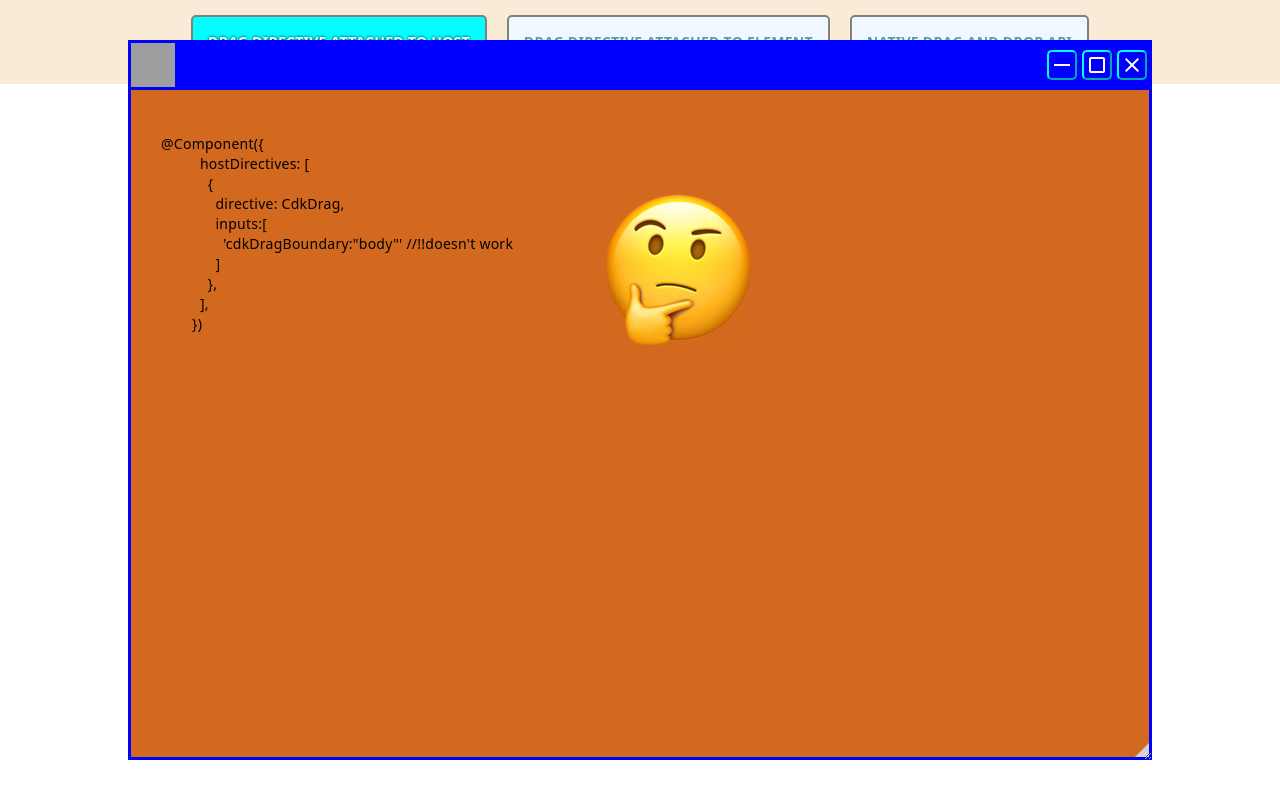
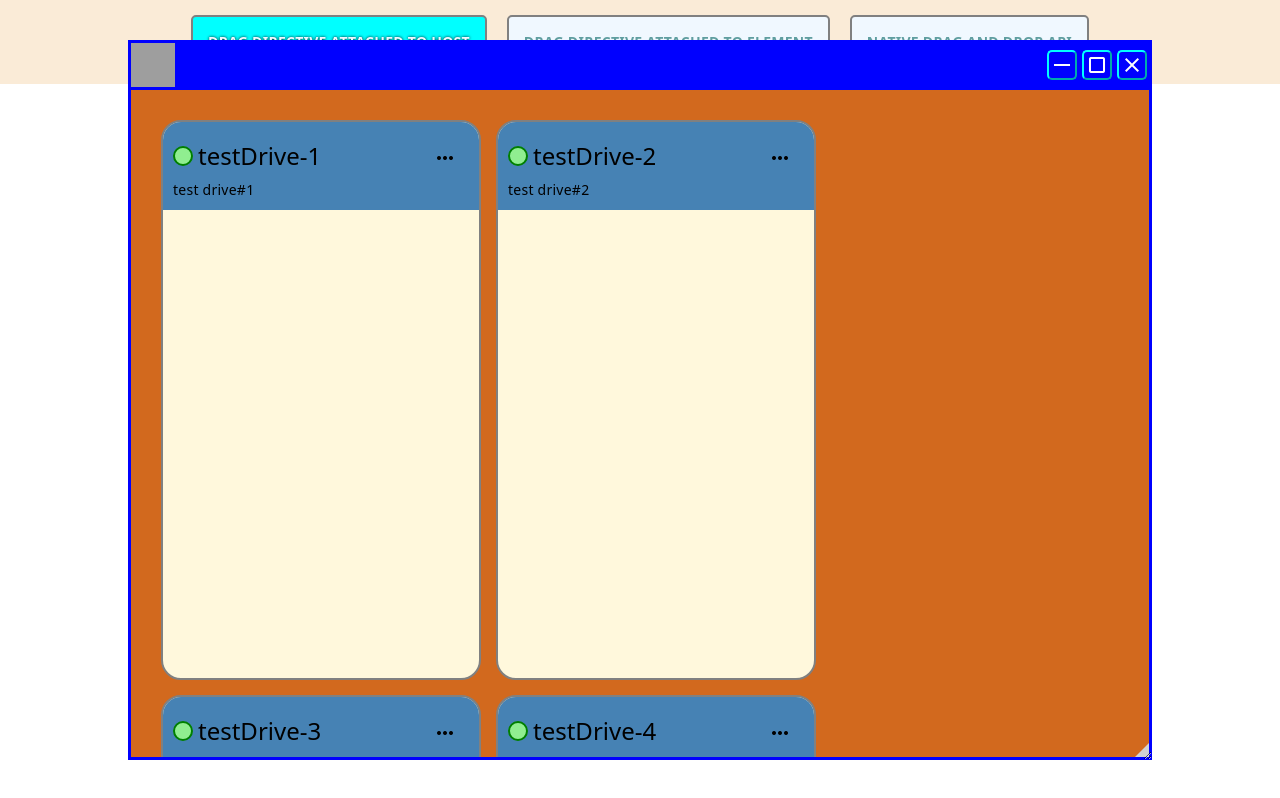
Before and after one commit to evheniyrz/angular-cdk-drag-handle, an Angular app: page / in a window 1280 px wide. Both pictures are taken after a click on the button "OPEN POPUP". Built offline with nearby package versions, Linux system fonts and the light colour scheme; grey boxes are pictures that could not be loaded.

Commit message:
add column card

```diff
--- a/src/app/components/host-attached-directive/host-attached-directive.component.html
+++ b/src/app/components/host-attached-directive/host-attached-directive.component.html
@@ -1,6 +1,11 @@
 <header cdkDragHandle>
-  <img src="https://png.pngtree.com/element_pic/00/16/07/06577d261edb9ec.jpg" width="44" height="44" alt="poup-logo"
-    class="logo" />
+  <img
+    src="https://png.pngtree.com/element_pic/00/16/07/06577d261edb9ec.jpg"
+    width="44"
+    height="44"
+    alt="poup-logo"
+    class="logo"
+  />
   <div class="actions-block">
     <button (click)="hostCollapseToggle()">
       <span class="material-icons"> horizontal_rule </span>
@@ -18,19 +23,18 @@
   </div>
 </header>
 <div class="main-content">
-  <div class="board-draggable-content" id="boardDraggableContent" cdkDropListGroup cdkDropList
-    cdkDropListOrientation="horizontal" (cdkDropListDropped)="dropColumn($event)">
+  <div
+    class="board-draggable-content"
+    id="boardDraggableContent"
+    cdkDropListGroup
+    cdkDropList
+    cdkDropListOrientation="horizontal"
+    (cdkDropListDropped)="dropColumn($event)"
+  >
+    @for(column of columnConfigArray; track column){
+    <app-item-column [config]="column" [id]="column.columnId"></app-item-column>
+    }
 
-    <!-- @for(column of columnConfigArray; track column){
-    <app-item-column [config]="column"
-      [id]="column.columnId"></app-item-column>
-    } -->
-    <code>
-
-      <pre>{{templateContentString}}</pre>
-
-    </code>
-		<img src="/assets/5e209b2e16a321acb3c53b1bc84e3bf6.png" alt="emo">
+    <img src="/assets/5e209b2e16a321acb3c53b1bc84e3bf6.png" alt="emo" />
   </div>
-
 </div>
```
